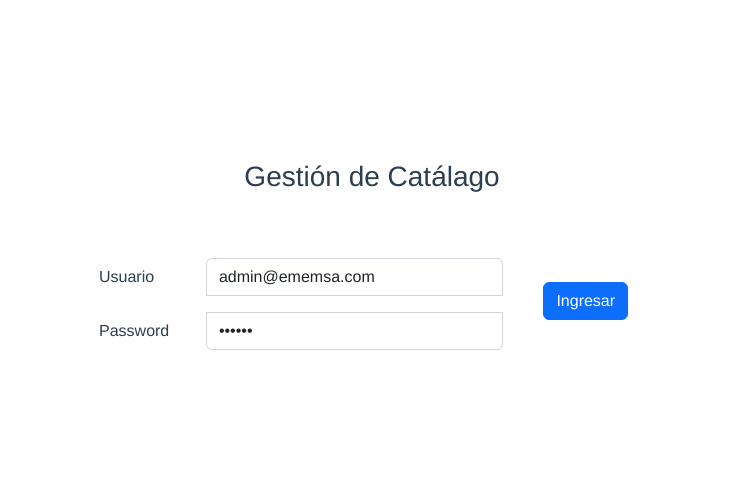
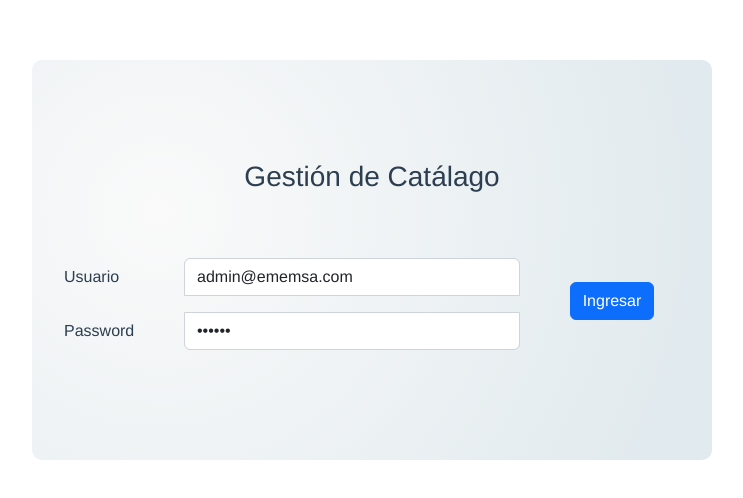
Before and after one commit to murrugarraluis/template-minisite, a Vue app: page /#/login in a window 1280 px wide. Shown: the part 140-638 px from the top of the page, without its empty margins (268-1011 px from the left). Built offline with nearby package versions, Linux system fonts and the light colour scheme.

Commit message:
UPDATE:Login - styles

```diff
--- a/src/components/Login.vue
+++ b/src/components/Login.vue
@@ -1,5 +1,7 @@
 <template>
-  <div class="page d-flex justify-content-center align-items-center h-100">
+  <div
+    class="page d-flex justify-content-center align-items-center h-100 p-3 p-md-5"
+  >
     <main class="form-signin w-100 m-auto">
       <form>
         <div class="row mb-5">
@@ -115,15 +117,20 @@ body {
   align-items: center;
   padding-top: 40px;
   padding-bottom: 40px;
-  background-color: #f5f5f5;
 }
 .page {
   height: 100vh !important;
 }
 
 .form-signin {
-  max-width: 600px;
-  padding: 15px;
+  max-width: 680px;
+  padding: 100px 20px;
+  border-radius: 10px;
+  background: radial-gradient(
+    circle at 18.7% 37.8%,
+    rgb(250, 250, 250) 0%,
+    rgb(225, 234, 238) 90%
+  );
 }
 
 .form-signin input[type="email"] {
```
